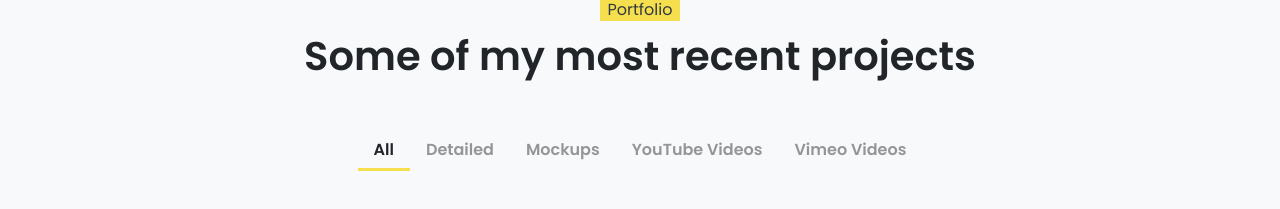
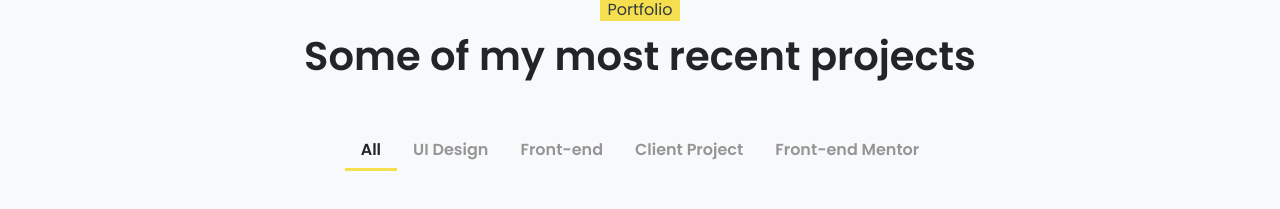
Before and after one commit to asifadib/asifadib.github.io, a plain HTML site: page index.html in a window 1280 px wide. Shown: the part 3877-4086 px from the top of the page. Drawn offline with Linux system fonts and the light colour scheme.

```diff
--- a/index.html
+++ b/index.html
@@ -304,10 +304,10 @@
         <!-- Filter Menu -->
         <ul class="portfolio-menu nav nav-tabs font-weight-600 justify-content-left justify-content-md-center border-bottom-0 mb-4 wow fadeInUp">
           <li class="nav-item"> <a data-filter="*" class="nav-link rounded-0 active" href="">All</a></li>
-          <li class="nav-item"> <a data-filter=".detailed" href="" class="nav-link rounded-0">Detailed</a></li>
-          <li class="nav-item"> <a data-filter=".mockups" href="" class="nav-link rounded-0">Mockups</a></li>
-          <li class="nav-item"> <a data-filter=".youtube" href="" class="nav-link rounded-0">YouTube Videos</a></li>
-          <li class="nav-item"> <a data-filter=".vimeo" href="" class="nav-link rounded-0">Vimeo Videos</a></li>
+          <li class="nav-item"> <a data-filter=".detailed" href="" class="nav-link rounded-0">UI Design</a></li>
+          <li class="nav-item"> <a data-filter=".mockups" href="" class="nav-link rounded-0">Front-end</a></li>
+          <li class="nav-item"> <a data-filter=".youtube" href="" class="nav-link rounded-0">Client Project</a></li>
+          <li class="nav-item"> <a data-filter=".vimeo" href="" class="nav-link rounded-0">Front-end Mentor</a></li>
         </ul>
         <!-- Filter Menu end -->
         <div class="portfolio wow fadeInUp">
```
